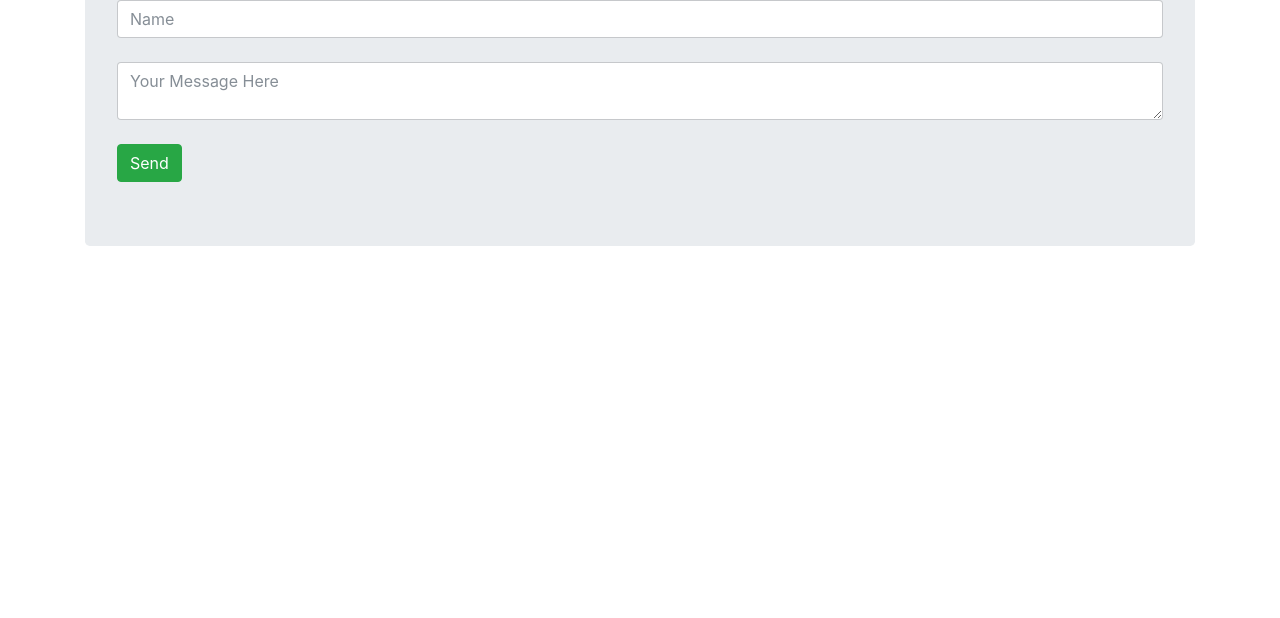
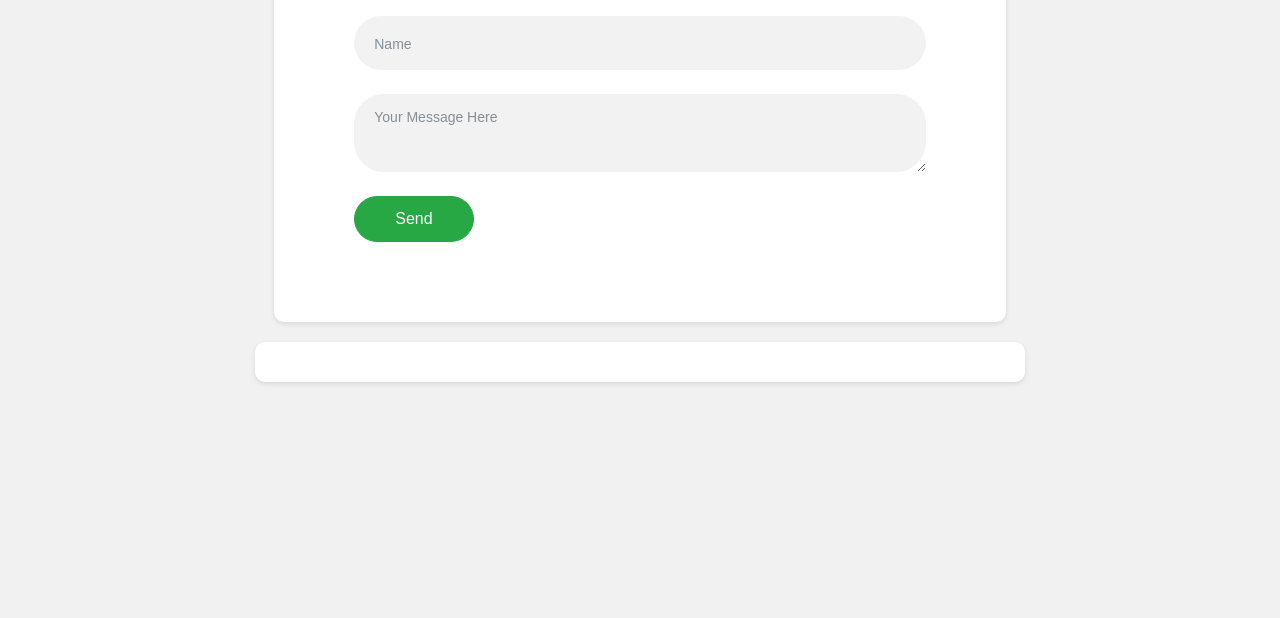
Before and after one commit to indianaMitko62/chat-app, a website: page index.html in a window 1280 px wide. Shown: the part 182-800 px from the top of the page. Drawn offline with nearby package versions, Linux system fonts and the light colour scheme; no server answers.

Commit message:
new style

```diff
--- a/index.html
+++ b/index.html
@@ -2,11 +2,85 @@
 <html>
 <head>
   <title>My First Node App</title>
+  <meta name="viewport" content="width=device-width, initial-scale=1.0">
   <link rel="stylesheet" href="https://maxcdn.bootstrapcdn.com/bootstrap/4.0.0-beta/css/bootstrap.min.css" integrity="sha384-/Y6pD6FV/Vv2HJnA6t+vslU6fwYXjCFtcEpHbNJ0lyAFsXTsjBbfaDjzALeQsN6M" crossorigin="anonymous">
   <script src="https://code.jquery.com/jquery-3.2.1.min.js" crossorigin="anonymous"></script>
   <script src="https://cdnjs.cloudflare.com/ajax/libs/popper.js/1.11.0/umd/popper.min.js" integrity="sha384-b/U6ypiBEHpOf/4+1nzFpr53nxSS+GLCkfwBdFNTxtclqqenISfwAzpKaMNFNmj4" crossorigin="anonymous"></script>
   <script src="https://maxcdn.bootstrapcdn.com/bootstrap/4.0.0-beta/js/bootstrap.min.js" integrity="sha384-h0AbiXch4ZDo7tp9hKZ4TsHbi047NrKGLO3SEJAg45jXxnGIfYzk4Si90RDIqNm1" crossorigin="anonymous"></script>
   <script src="/socket.io/socket.io.js"></script>
+
+  <style>
+  body {
+  background-color: #f1f1f1;
+  font-family: 'Montserrat', sans-serif;
+  font-size: 16px;
+  line-height: 1.5;
+  color: #333;
+}
+
+.container {
+  max-width: 800px;
+  margin: 0 auto;
+}
+
+.jumbotron {
+  background-color: #fff;
+  border-radius: 10px;
+  padding: 80px;
+  box-shadow: 0px 2px 5px rgba(0, 0, 0, 0.1);
+  width: 95%;
+  max-width: 1200px;
+  margin: 0 auto;
+}
+
+.form-control {
+  border: none;
+  border-radius: 30px;
+  box-shadow: none;
+  background-color: #f2f2f2;
+  font-size: 1.2rem;
+  padding: 15px 20px;
+}
+
+.form-control:focus {
+  box-shadow: none;
+  background-color: #f9f9f9;
+}
+
+::placeholder {
+  color: #bbb;
+  font-size: 14px;
+}
+
+#send {
+  background-color: #28a745;
+  border-color: #28a745;
+  border-radius: 30px;
+  padding: 12px 40px;
+}
+
+#send:hover {
+  background-color: #218838;
+  border-color: #1e7e34;
+}
+
+#messages {
+  background-color: #fff;
+  padding: 20px;
+  margin-top: 20px;
+  border-radius: 10px;
+  box-shadow: 0px 2px 5px rgba(0, 0, 0, 0.1);
+}
+
+#messages h4,
+#messages p {
+  color: #555;
+  font-size: 14px;
+  line-height: 1.5;
+}
+
+
+</style>
 </head>
 <body>
 <div class="container">
```
